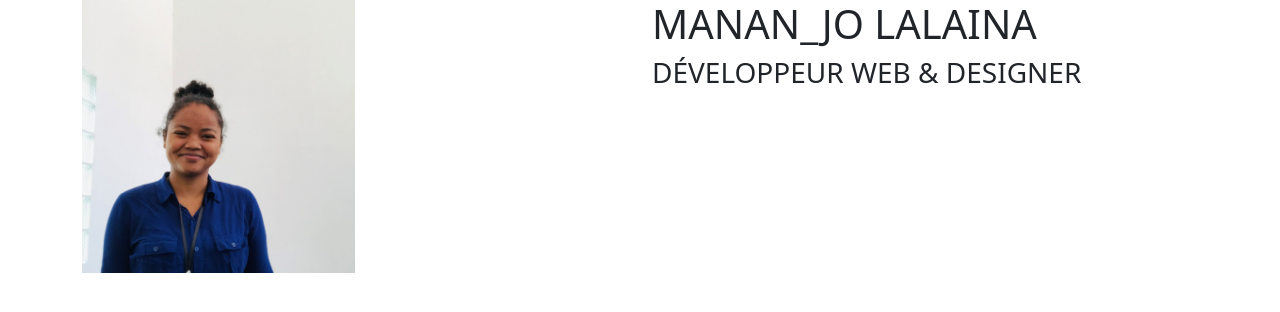
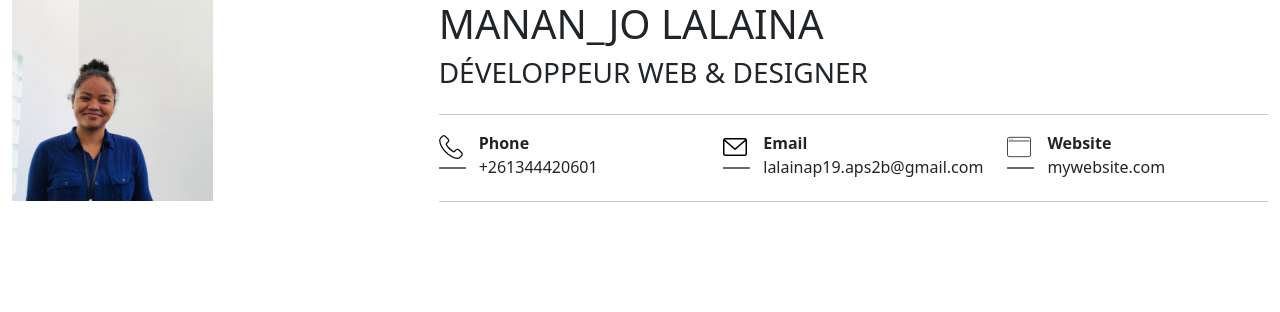
Before and after one commit to M-Lalaina/MY-CV-build-with-html-css, a plain HTML site: page index.html in a window 1280 px wide. Drawn offline with Linux system fonts and the light colour scheme.

Commit message:
👌 IMP: did the header

```diff
--- a/assets/styles/style.css
+++ b/assets/styles/style.css
@@ -0,0 +1,10 @@
+* {
+  margin: 0;
+  padding: 0;
+}
+
+#pti_trait {
+  width: 27px;
+  height: 2px;
+  background: #6b6a6a;
+}
--- a/index.html
+++ b/index.html
@@ -1,7 +1,10 @@
 <!DOCTYPE html>
 
 <html lang="fr">
+  <!--  -->
+
   <head>
+    <!--  -->
     <meta charset="UTF-8" />
 
     <meta http-equiv="X-UA-Compatible" content="IE=edge" />
@@ -30,14 +33,20 @@
     <!-- ... lien vers le fichier CSS ... -->
 
     <link rel="stylesheet" href="assets/styles/style.css" />
+
+    <!--  -->
   </head>
+
+  <!--  -->
+
   <body>
-    <!-- HEADER -->
+    <!-- .......................................... -->
+    <!--?°°°°°°°°°°°°° HEADER °°°°°°°°°°°°°°°°°°°°-->
 
     <header>
-      <div class="container">
+      <div class="container-fluid">
         <div class="row">
-          <div class="col">
+          <div class="col-4">
             <div class="mon_image">
               <figure>
                 <img src="assets/imgs/Lalaina.jpeg" width="50%" alt="" />
@@ -47,12 +56,123 @@
           <div class="col">
             <div class="row text-uppercase fw-bold">
               <h1>Manan_jo lalaina</h1>
+
               <h3>développeur web & designer</h3>
             </div>
-            <div class="row"></div>
+
+            <hr />
+
+            <!-- CONTACTS -->
+
+            <div class="d-flex">
+              <!-- PHONE -->
+
+              <div class="col">
+                <div class="d-flex">
+                  <span>
+                    <!-- icone_phone -->
+
+                    <img
+                      src="assets/imgs/001-telephone.png"
+                      alt=""
+                      class="contact_icons me-3 pt-1"
+                    />
+
+                    <!-- ptit trait en bas de l'icone -->
+
+                    <p id="pti_trait" class="mt-2"></p>
+
+                    <!--  -->
+                  </span>
+
+                  <span>
+                    <p class="m-0 fw-bold">Phone</p>
+
+                    <p class="m-0">+261344420601</p>
+                  </span>
+                </div>
+              </div>
+
+              <!-- MAIL -->
+
+              <div class="col">
+                <div class="d-flex px-4">
+                  <span>
+                    <!-- icone_email -->
+
+                    <img
+                      src="assets/imgs/002-envelope.png"
+                      alt=""
+                      class="contact_icons me-3 pt-1"
+                    />
+
+                    <!-- ptit trait en bas de l'icone -->
+
+                    <p id="pti_trait" class="mt-2"></p>
+
+                    <!--  -->
+                  </span>
+
+                  <span>
+                    <p class="m-0 fw-bold">Email</p>
+
+                    <p class="m-0">lalainap19.aps2b@gmail.com</p>
+                  </span>
+                </div>
+              </div>
+
+              <!-- WEBSITE-->
+
+              <div class="col">
+                <div class="d-flex">
+                  <span>
+                    <!-- icone_browser -->
+
+                    <img
+                      src="assets/imgs/003-browser.png"
+                      alt=""
+                      class="contact_icons me-3 pt-1"
+                    />
+
+                    <!-- ptit trait en bas de l'icone -->
+
+                    <p id="pti_trait" class="mt-2"></p>
+
+                    <!--  -->
+                  </span>
+                  <span>
+                    <p class="m-0 fw-bold">Website</p>
+
+                    <p class="m-0">mywebsite.com</p>
+                  </span>
+                </div>
+              </div>
+            </div>
+
+            <hr />
+
+            <!--  -->
           </div>
         </div>
       </div>
     </header>
+
+    <!--?-------------- FIN DU HEADER ------------------>
+
+    <!-- .......................................... -->
+    <!--?°°°°°°°°°°°°° CONTENUS °°°°°°°°°°°°°°°°°°°°-->
+
+    <main>
+      <!-- !FIRST SECTION -->
+
+      <section class="container-fluid">
+        <div class="row">
+          <div class="col"></div>
+          <div class="col"></div>
+        </div>
+      </section>
+    </main>
+
+    <!--?-------------- FIN DU CONTENUS ------------------>
   </body>
 </html>
```
Also changed, not shown: assets/imgs/001-telephone.png (added), assets/imgs/002-envelope.png (added), assets/imgs/003-browser.png (added).
